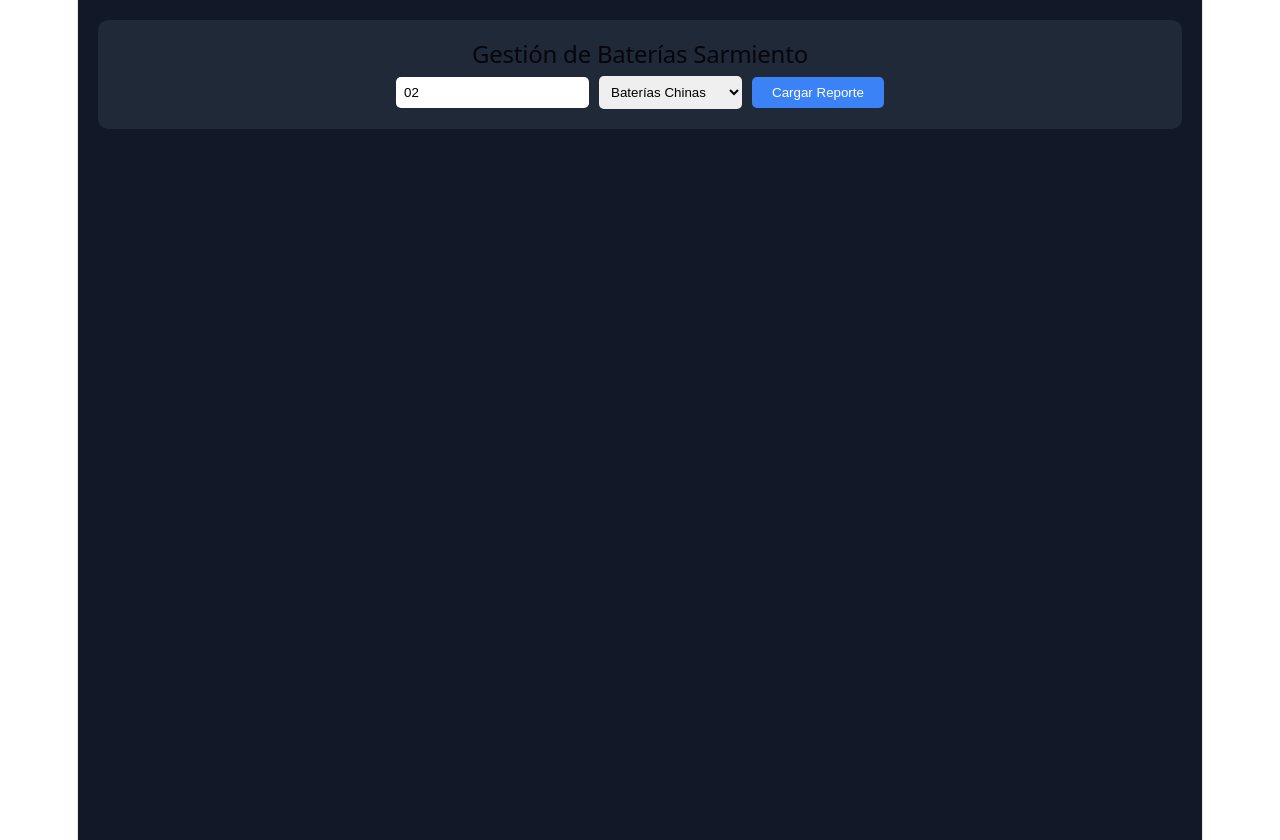
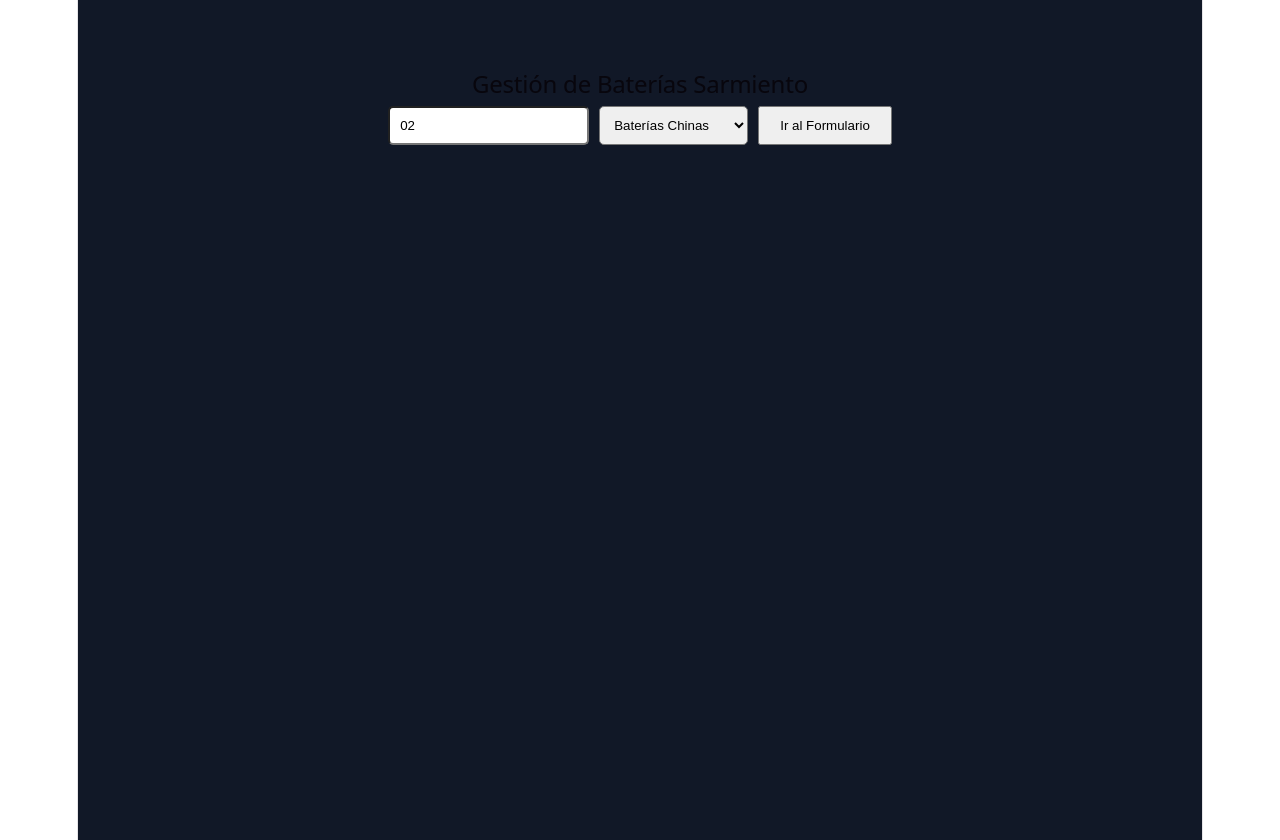
Before and after one commit to Matias0910/Baterias-Sarmiento, a React app in the folder Baterias-Sarmiento/frontend/: page / in a window 1280 px wide. Built offline with nearby package versions, Linux system fonts and the light colour scheme; the HTML template or start-up script is replaced by a standard one.

Commit message:
fix: soluciono limpieza de campos y division condicional

```diff
--- a/Baterias-Sarmiento/frontend/src/App.jsx
+++ b/Baterias-Sarmiento/frontend/src/App.jsx
@@ -9,31 +9,31 @@ export default function App() {
   return (
     <div style={{ backgroundColor: '#111827', minHeight: '100vh', padding: '20px', color: 'white', fontFamily: 'sans-serif' }}>
 
-      {/* MENÚ DE SELECCIÓN */}
-      <div style={{ textAlign: 'center', marginBottom: '40px', padding: '20px', backgroundColor: '#1f2937', borderRadius: '10px' }}>
-        <h2 style={{ marginTop: 0 }}>Gestión de Baterías Sarmiento</h2>
+      {/* PANTALLA DE INICIO (El selector que querías) */}
+      {!iniciado ? (
+        <div style={{ textAlign: 'center', marginTop: '50px' }}>
+          <h2>Gestión de Baterías Sarmiento</h2>
           <input
             value={config.equipoId}
             onChange={(e) => setConfig({...config, equipoId: e.target.value})}
-          style={{ padding: '8px', marginRight: '10px', borderRadius: '5px', border: 'none' }}
+            style={{ padding: '10px', marginRight: '10px', borderRadius: '5px' }}
             placeholder="ID Equipo"
           />
           <select
             value={config.tipo}
             onChange={(e) => setConfig({...config, tipo: e.target.value})}
-          style={{ padding: '8px', marginRight: '10px', borderRadius: '5px', border: 'none' }}
+            style={{ padding: '10px', marginRight: '10px', borderRadius: '5px' }}
           >
             <option value="china">Baterías Chinas</option>
             <option value="estandar">Baterías Estándar</option>
           </select>
-        <button onClick={() => setIniciado(true)} style={{ padding: '8px 20px', backgroundColor: '#3b82f6', color: 'white', border: 'none', borderRadius: '5px', cursor: 'pointer' }}>
-          Cargar Reporte
-        </button>
+          <button onClick={() => setIniciado(true)} style={{ padding: '10px 20px', cursor: 'pointer' }}>Ir al Formulario</button>
         </div>
+      ) : (
+        /* VISTA PRINCIPAL (Cuando ya elegiste el equipo) */
+        <>
+          <button onClick={() => setIniciado(false)} style={{ marginBottom: '20px' }}>← Volver al Menú</button>
 
-      {/* FORMULARIO E HISTORIAL */}
-      {iniciado && (
-        <>
           <FormularioBateria equipoId={config.equipoId} tipo={config.tipo} />
 
           <div style={{ marginTop: '50px', borderTop: '4px solid #374151', paddingTop: '30px' }}>
--- a/Baterias-Sarmiento/frontend/src/FormularioBateria.jsx
+++ b/Baterias-Sarmiento/frontend/src/FormularioBateria.jsx
@@ -11,19 +11,17 @@ export default function FormularioBateria({ tipo, equipoId }) {
         return esPuntaGrande ? 25 : 4;
     };
 
-    const [data, setData] = useState({
+    const resetData = () => ({
         v: [Array(getVasos(0)).fill(''), Array(getVasos(1)).fill(''), Array(getVasos(2)).fill(''), Array(getVasos(3)).fill('')],
         r: [Array(getVasos(0)).fill(''), Array(getVasos(1)).fill(''), Array(getVasos(2)).fill(''), Array(getVasos(3)).fill('')],
         totR: ['', '', '', '']
     });
 
+    const [data, setData] = useState(resetData);
+
     useEffect(() => {
-        setData({
-            v: [Array(getVasos(0)).fill(''), Array(getVasos(1)).fill(''), Array(getVasos(2)).fill(''), Array(getVasos(3)).fill('')],
-            r: [Array(getVasos(0)).fill(''), Array(getVasos(1)).fill(''), Array(getVasos(2)).fill(''), Array(getVasos(3)).fill('')],
-            totR: ['', '', '', '']
-        });
-    }, [orientacion, tipo]);
+        setData(resetData());
+    }, [orientacion, tipo, frecuencia]); // Ahora se limpia al cambiar cualquiera de estos
 
     const updateValue = (type, cajonIdx, valIdx, value) => {
         setData(prevData => {
@@ -52,7 +50,7 @@ export default function FormularioBateria({ tipo, equipoId }) {
 
         const totalV = vArray.reduce((acc, val) => acc + (parseFloat(val.toString().replace(',', '.')) || 0), 0).toFixed(2);
 
-        // LÓGICA DE DIVISIÓN: Solo si es tipo 'china'
+        // DIVISIÓN POR 2 SOLO SI ES TIPO CHINA
         let rawTotalR = rArray.reduce((acc, val) => acc + (parseFloat(val.toString().replace(',', '.')) || 0), 0);
         const totalR = (tipo === 'china' ? (rawTotalR / 2) : rawTotalR).toFixed(2);
 
```
Lines whose indentation alone changed are shown as unchanged.
